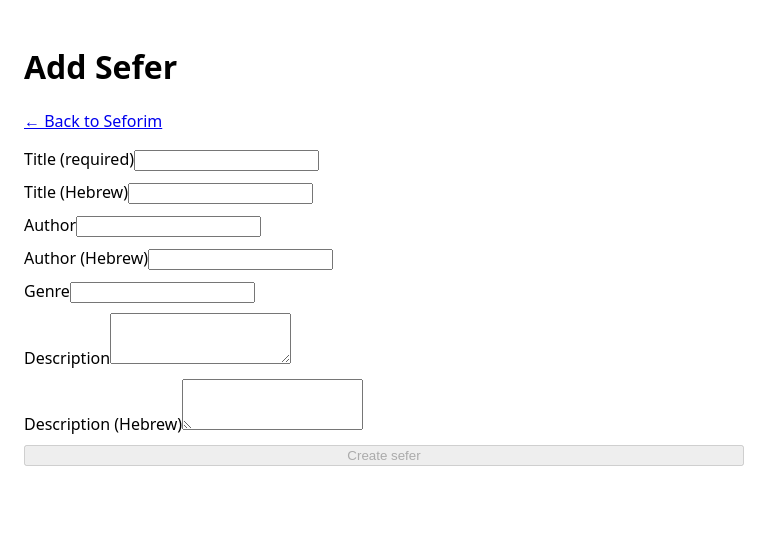
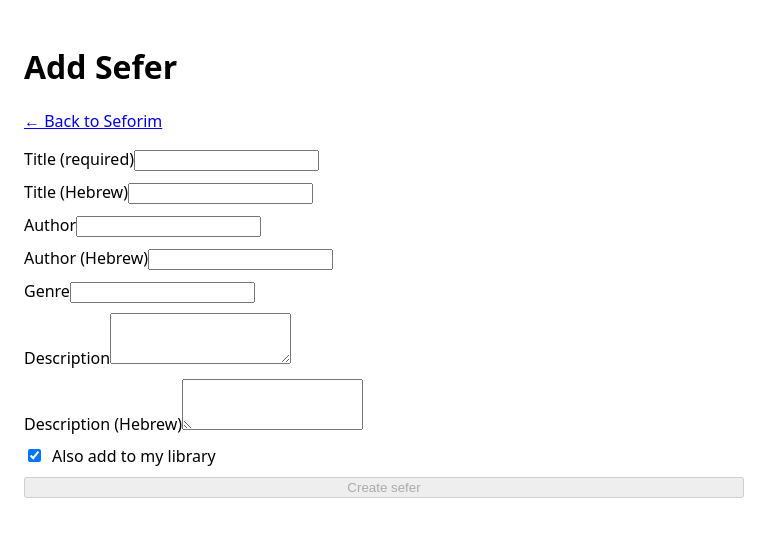
Before and after one commit to trmarvin/SeforimTracker, a React (Vite) app in the folder client/: page /seforim/new in a window 1280 px wide. Shown: the top 536 px of the page, without its empty margins (0-783 px from the left). Built offline with nearby package versions, Linux system fonts and the light colour scheme; no server answers; sample sign-in values are in the browser's storage.

Commit message:
added 'add to library' option when creating new sefer

```diff
--- a/client/src/pages/SeforimNewPage.tsx
+++ b/client/src/pages/SeforimNewPage.tsx
@@ -21,6 +21,8 @@ export default function SeforimNewPage() {
   const [dupId, setDupId] = useState<string | null>(null);
   const [isSaving, setIsSaving] = useState(false);
 
+  const [alsoAddToLibrary, setAlsoAddToLibrary] = useState(true);
+
   async function onSubmit(e: React.FormEvent) {
     e.preventDefault();
     if (!token) return;
@@ -40,9 +42,12 @@ export default function SeforimNewPage() {
         description_he: descriptionHe.trim() || null,
       });
 
-      // Nice UX: after creating a sefer, add it to the user’s library automatically
-      await addToLibraryApi(token, { seferId: res.sefer.id });
-      navigate("/"); // back to library
+      if (alsoAddToLibrary) {
+        await addToLibraryApi(token, { seferId: res.sefer.id });
+        navigate("/"); // back to library
+      } else {
+        navigate("/seforim"); // back to list
+      }
     } catch (e: any) {
       // If your apiRequest throws with status/body, handle it. Otherwise we’ll do a simpler message.
       // Common pattern: e.status and e.data (depends on your http.ts)
@@ -86,7 +91,7 @@ export default function SeforimNewPage() {
       {error && (
         <div style={{ color: "crimson", marginBottom: 12 }}>
           <p>{error}</p>
-          {dupId && (
+          {dupId && alsoAddToLibrary && (
             <button
               type="button"
               onClick={addExistingToLibrary}
@@ -151,6 +156,15 @@ export default function SeforimNewPage() {
           />
         </label>
 
+        <label style={{ display: "flex", gap: 8, alignItems: "center" }}>
+          <input
+            type="checkbox"
+            checked={alsoAddToLibrary}
+            onChange={(e) => setAlsoAddToLibrary(e.target.checked)}
+          />
+          Also add to my library
+        </label>
+
         <button type="submit" disabled={isSaving || !title.trim()}>
           {isSaving ? "Saving..." : "Create sefer"}
         </button>
```
